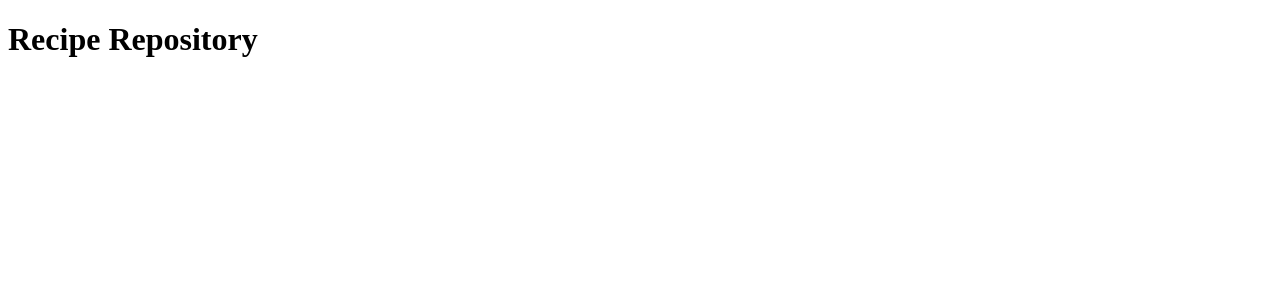
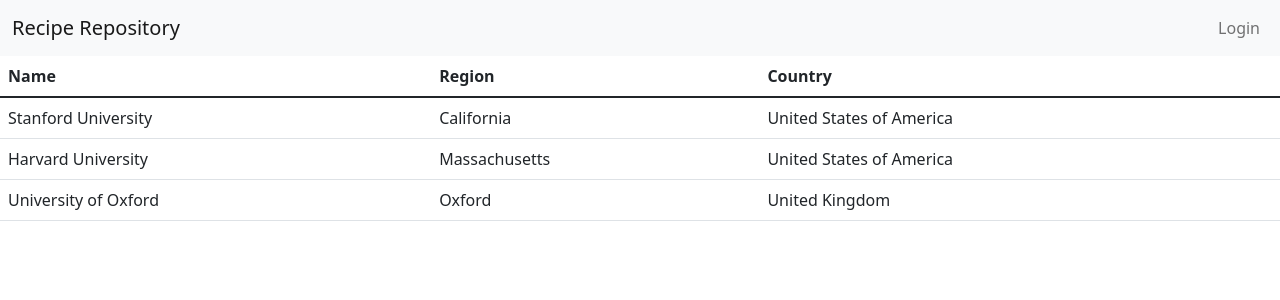
Before and after one commit to AardhynLavender/React-CRUD, a React (Create React App) app: page / in a window 1280 px wide. Shown: the top 300 px of the page. Built offline with nearby package versions, Linux system fonts and the light colour scheme.

Commit message:
feat: header and login button

```diff
--- a/package.json
+++ b/package.json
@@ -10,11 +10,12 @@
     "@types/node": "^16.11.33",
     "@types/react": "^18.0.8",
     "@types/react-dom": "^18.0.3",
+    "@types/reactstrap": "^8.7.2",
     "bootstrap": "^5.1.3",
     "cypress": "^9.6.0",
     "react": "^18.1.0",
     "react-dom": "^18.1.0",
-    "react-scripts": "^2.1.8",
+    "react-scripts": "^2.1.3",
     "reactstrap": "^9.0.2",
     "typescript": "^4.6.4",
     "web-vitals": "^2.1.4"
--- a/src/App.tsx
+++ b/src/App.tsx
@@ -5,16 +5,20 @@
  * @fileoverview  Root component for Recipe Repository Application.
  */
 
-import React, { ReactElement } from 'react';
+import React, { ReactElement } from 'react'
+
+import Header from './components/header'
+import CrudTable from './components/table'
 
 /**
  * Application Component, root of component tree
  */
-const App = () : ReactElement => {
+const App = (): ReactElement => {
   return (
     <div className="App">
       <header className="App-header">
-        <h1>Recipe Repository</h1>
+        <Header />
+        <CrudTable />
       </header>
     </div>
   )
--- /dev/null
+++ b/src/components/header.tsx
@@ -0,0 +1,34 @@
+/**
+ * @name          Header
+ * @version       1.0.0
+ *
+ * @fileoverview  Contains the header component which houses the
+ *                title and navigation components.
+ */
+
+import React, { ReactElement, useState } from 'react'
+import { Collapse, Navbar, NavbarToggler, NavbarBrand } from 'reactstrap'
+
+import Navigation from './navigation'
+import CrudTable from './table'
+
+/**
+ * Application Component, root of component tree
+ */
+const Header = (): ReactElement => {
+  const title: string = 'Recipe Repository'
+  const [open, setOpen] = useState<boolean>(false)
+  const toggle = (): void => setOpen(!open)
+
+  return (
+    <Navbar color="light" light expand="lg">
+      <NavbarBrand href="/">{title}</NavbarBrand>
+      <NavbarToggler onClick={toggle} />
+      <Collapse isOpen={open} navbar>
+        <Navigation />
+      </Collapse>
+    </Navbar>
+  )
+}
+
+export default Header
--- /dev/null
+++ b/src/components/navigation.tsx
@@ -0,0 +1,24 @@
+/**
+ * @name            Navigation
+ * @version         1.0.0
+ *
+ * @fileoverview    The Navigation component, groups a set of links together
+ */
+
+import React, { ReactElement } from 'react'
+import { Nav, NavItem, NavLink } from 'reactstrap'
+
+/**
+ *  Navigation links and
+ */
+const Navigation = (): ReactElement => {
+  return (
+    <Nav className="ms-auto" navbar>
+      <NavItem>
+        <NavLink href="/login">Login</NavLink>
+      </NavItem>
+    </Nav>
+  )
+}
+
+export default Navigation
--- /dev/null
+++ b/src/components/table.tsx
@@ -0,0 +1,45 @@
+/**
+ * @name            Table
+ * @version         1.0.0
+ *
+ * @fileoverview    A component to display data in a table
+ */
+
+import React, { ReactElement, useState } from 'react'
+import { Table } from 'reactstrap'
+
+/**
+ * Displays provided data in a table
+ */
+const CrudTable = () : ReactElement => {
+    return <>
+        <Table>
+            <thead>
+                <tr>
+                    <th>Name</th>
+                    <th>Region</th>
+                    <th>Country</th>
+                </tr>
+            </thead>
+            <tbody>
+                <tr>
+                    <td>Stanford University</td>
+                    <td>California</td>
+                    <td>United States of America</td>
+                </tr>
+                <tr>
+                    <td>Harvard University</td>
+                    <td>Massachusetts</td>
+                    <td>United States of America</td>
+                </tr>
+                <tr>
+                    <td>University of Oxford</td>
+                    <td>Oxford</td>
+                    <td>United Kingdom</td>
+                </tr>
+            </tbody>
+        </Table>
+    </>
+}
+
+export default CrudTable
--- a/src/index.tsx
+++ b/src/index.tsx
@@ -1,6 +1,7 @@
 import React from 'react'
 import ReactDOM from 'react-dom/client'
 import App from './App'
+import "bootstrap/dist/css/bootstrap.min.css"
 import reportWebVitals from './reportWebVitals'
 
 const root = ReactDOM.createRoot(document.getElementById('root') as HTMLElement)
```
Also changed, not shown: 1 other file (tests, documents, lock files or other folders).
